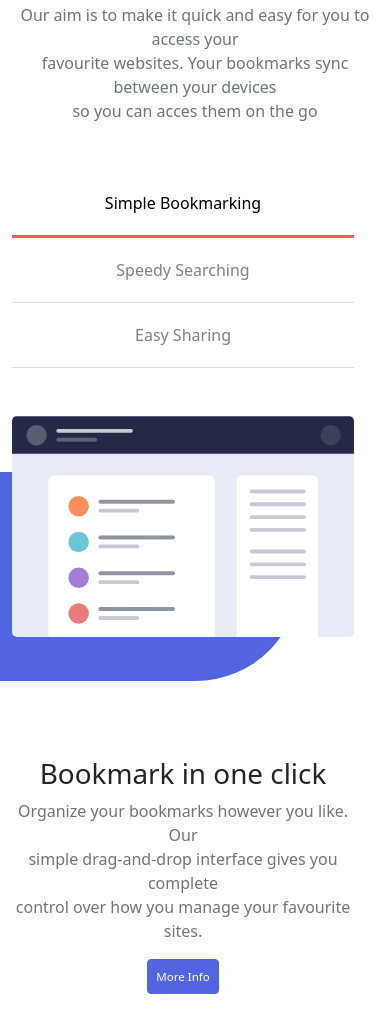
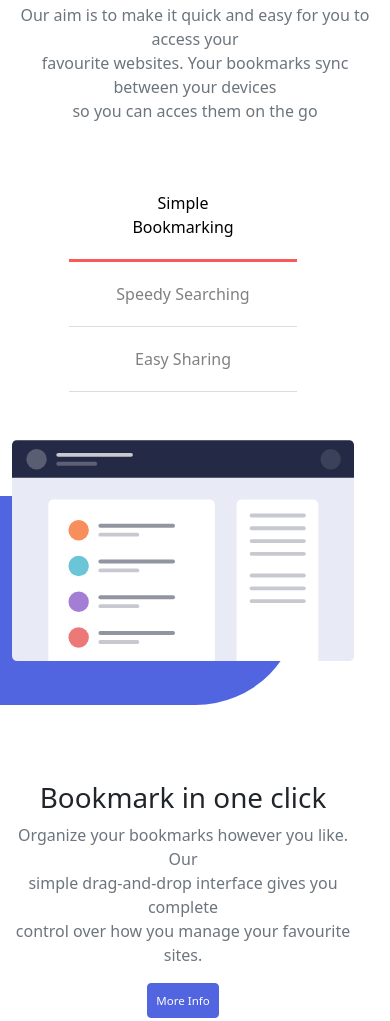
Before and after one commit to Gilsabo/it-academy-bcn, a website: page index.html in a window 390 px wide. Shown: the part 946-1967 px from the top of the page. Drawn offline with nearby package versions, Linux system fonts and the light colour scheme; files that its build step writes are made by us from their sources.

Commit message:
Change brekpoints of tabs funcionality

```diff
--- a/index.html
+++ b/index.html
@@ -80,16 +80,16 @@
                 <div class="col">
                     <nav>
                         <div class="nav nav-tabs justify-content-center" id="nav-tab" role="tablist">
-                            <button class="nav-link active border-nav col-md-12 col-sm-12 col-12 col-lg-3 col-xl-3"
+                            <button class="nav-link active border-nav col-md-8 col-sm-8 col-8 col-lg-3 col-xl-3"
                                 id="nav-Simple-Bookmarking-tab" data-bs-toggle="tab"
                                 data-bs-target="#nav-Simple-Bookmarking" type="button" role="tab"
                                 aria-controls="nav-Simple-Bookmarking" aria-selected="true">Simple Bookmarking</button>
-                            <button class="nav-link border-nav col-md-12 col-sm-12 col-12 col-lg-3 col-xl-3 "
+                            <button class="nav-link border-nav col-md-8 col-sm-8 col-8 col-lg-3 col-xl-3 "
                                 id="nav-Speedy-Searching-tab" data-bs-toggle="tab"
                                 data-bs-target="#nav-Speedy-Searching" type="button" role="tab"
                                 aria-controls="nav-Speedy-Searching" aria-selected="false">Speedy
                                 Searching</button>
-                            <button class="nav-link border-nav col-md-12 col-sm-12 col-12 col-lg-3 col-xl-3"
+                            <button class="nav-link border-nav col-md-8 col-sm-8 col-8 col-lg-3 col-xl-3"
                                 id="nav-Esey-Sharing-tab" data-bs-toggle="tab" data-bs-target="#nav-Easy-Sharing"
                                 type="button" role="tab" aria-controls="nav-Easy-Sharing" aria-selected="false">Easy
                                 Sharing</button>
```
